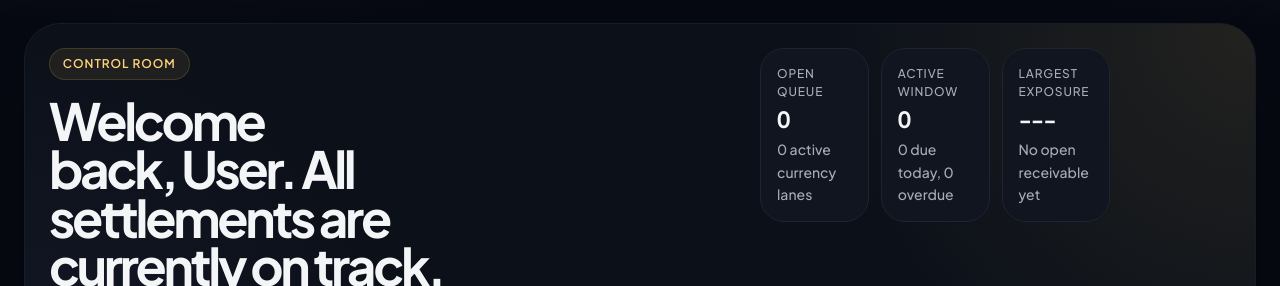
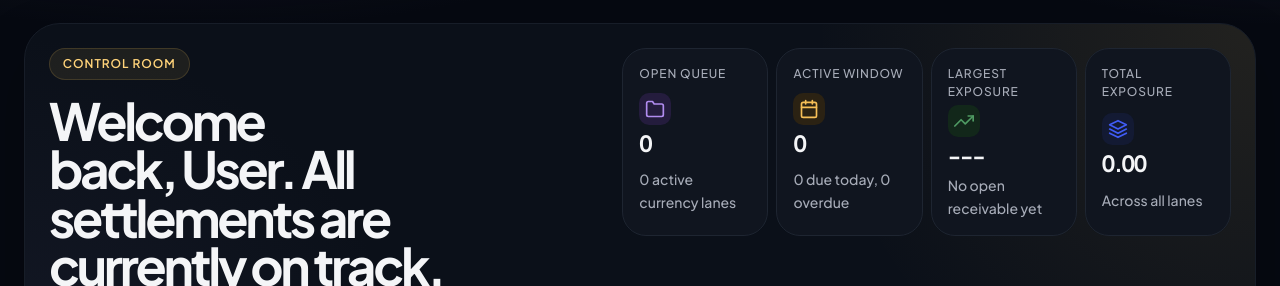
Before and after one commit to OlunladeMuiz/FXGuard, a Next.js app in the folder frontend/: page /dashboard in a window 1280 px wide. Shown: the part 250-536 px from the top of the page. Built offline with nearby package versions, Linux system fonts and the light colour scheme; no server answers; sample sign-in values are in the browser's storage.

Commit message:
feat(dashboard): add icon-chip metric cards, currency-aware total exposure, and layout fixes

```diff
--- a/frontend/src/app/dashboard/page.module.css
+++ b/frontend/src/app/dashboard/page.module.css
@@ -9,7 +9,7 @@
 
 .commandHeader {
   display: grid;
-  grid-template-columns: minmax(0, 1.35fr) minmax(340px, 0.92fr);
+  grid-template-columns: minmax(0, 1fr) minmax(480px, 1.1fr);
   gap: var(--spacing-5);
   padding: var(--spacing-6);
   border-radius: 36px;
@@ -118,7 +118,7 @@
 .deskMetrics {
   display: grid;
   grid-template-columns: repeat(4, minmax(0, 1fr));
-  gap: var(--spacing-3);
+  gap: var(--spacing-2);
   align-self: start;
   align-content: start;
 }
@@ -152,6 +152,7 @@
   letter-spacing: -0.05em;
   font-variant-numeric: tabular-nums lining-nums;
   overflow-wrap: break-word;
+  word-break: break-word;
 }
 
 .metricHint {
@@ -1051,3 +1052,32 @@
     gap: var(--spacing-3);
   }
 }
+
+.metricHeaderRow {
+  display: flex;
+  align-items: center;
+  justify-content: space-between;
+}
+
+@container (max-width: 160px) {
+  .metricHeaderRow {
+    flex-direction: column;
+    align-items: flex-start;
+    gap: var(--spacing-1);
+  }
+}
+
+.metricIconChip {
+  width: 32px;
+  height: 32px;
+  border-radius: 10px;
+  display: inline-flex;
+  align-items: center;
+  justify-content: center;
+  flex-shrink: 0;
+}
+
+.metricIconChipQueue    { background: var(--act-split-bg); color: var(--act-split); }
+.metricIconChipWindow   { background: var(--act-wait-bg); color: var(--act-wait); }
+.metricIconChipExposure { background: var(--act-convert-bg); color: var(--act-convert); }
+.metricIconChipTotal    { background: var(--act-hedge-bg); color: var(--act-hedge); }
--- a/frontend/src/app/dashboard/page.tsx
+++ b/frontend/src/app/dashboard/page.tsx
@@ -1,7 +1,7 @@
 'use client';
 
 import Link from 'next/link';
-import { useEffect, useState } from 'react';
+import { useEffect, useState, useMemo } from 'react';
 
 import styles from './page.module.css';
 import RecommendationPanel from '@/components/fx/RecommendationPanel';
@@ -9,6 +9,9 @@ import { AUTH_USER_UPDATED_EVENT, getUser, getUserDisplayName, type User } from
 import { fetchRecommendation } from '@/lib/api/recommendation';
 import { type Recommendation } from '@/lib/types/recommendation';
 import { fetchAllInvoiceRecords, formatCurrency, type InvoiceRecord } from '@/lib/invoices/editor';
+import { useFXRates } from '@/hooks/useFXRates';
+import { calculateConversion } from '@/lib/utils/calculateConversion';
+import { type CurrencyCode } from '@/types/currency';
 
 type InvoiceSummary = {
   totalCount: number;
@@ -20,6 +23,8 @@ type InvoiceSummary = {
   largestOpenInvoice: InvoiceRecord | null;
   priorityInvoice: InvoiceRecord | null;
   settlementQueue: InvoiceRecord[];
+  totalExposure: number;
+  unresolvedCount: number;
 };
 
 type SettlementTone = 'critical' | 'watch' | 'steady';
@@ -34,17 +39,17 @@ const QUICK_ACTIONS = [
   },
 ];
 
-const EMPTY_INVOICE_SUMMARY: InvoiceSummary = {
-  totalCount: 0,
-  openCount: 0,
-  overdueCount: 0,
-  dueTodayCount: 0,
-  dueSoonCount: 0,
-  currencyCount: 0,
-  largestOpenInvoice: null,
-  priorityInvoice: null,
-  settlementQueue: [],
-};
+
+
+function formatAbbreviatedNumber(value: number): string {
+  if (value >= 1000000) {
+    return (value / 1000000).toLocaleString('en-US', { minimumFractionDigits: 2, maximumFractionDigits: 2 }) + 'M';
+  }
+  if (value >= 1000) {
+    return (value / 1000).toLocaleString('en-US', { minimumFractionDigits: 1, maximumFractionDigits: 1 }) + 'K';
+  }
+  return value.toLocaleString('en-US', { minimumFractionDigits: 2, maximumFractionDigits: 2 });
+}
 
 function formatInvoiceDate(value: string): string {
   const date = new Date(value);
@@ -114,7 +119,11 @@ function compareOpenInvoices(left: InvoiceRecord, right: InvoiceRecord): number
   return right.amount - left.amount;
 }
 
-function getInvoiceSummary(invoices: InvoiceRecord[]): InvoiceSummary {
+function getInvoiceSummary(
+  invoices: InvoiceRecord[],
+  getRate?: (from: CurrencyCode, to: CurrencyCode) => number | null,
+  preferredSettlementCurrency?: string
+): InvoiceSummary {
   const openInvoices = invoices
     .filter((invoice) => OPEN_INVOICE_STATUSES.has(invoice.status.toLowerCase()))
     .sort(compareOpenInvoices);
@@ -132,6 +141,26 @@ function getInvoiceSummary(invoices: InvoiceRecord[]): InvoiceSummary {
     return largest;
   }, null);
 
+  let totalExposure = 0;
+  let unresolvedCount = 0;
+
+  openInvoices.forEach((invoice) => {
+    if (preferredSettlementCurrency && getRate) {
+      if (invoice.currency.toUpperCase() === preferredSettlementCurrency) {
+        totalExposure += invoice.amount;
+      } else {
+        const rate = getRate(invoice.currency as CurrencyCode, preferredSettlementCurrency as CurrencyCode);
+        if (typeof rate === 'number') {
+          totalExposure += calculateConversion(invoice.amount, rate);
+        } else {
+          unresolvedCount++;
+        }
+      }
+    } else {
+      totalExposure += invoice.amount;
+    }
+  });
+
   return {
     totalCount: invoices.length,
     openCount: openInvoices.length,
@@ -145,6 +174,8 @@ function getInvoiceSummary(invoices: InvoiceRecord[]): InvoiceSummary {
     largestOpenInvoice,
     priorityInvoice: openInvoices[0] ?? null,
     settlementQueue: openInvoices.slice(0, 6),
+    totalExposure,
+    unresolvedCount,
   };
 }
 
@@ -224,9 +255,42 @@ function getCommandNarrative(invoiceSummary: InvoiceSummary): string {
   return `${queueSummary}${windowSummary}`;
 }
 
+const FolderIcon = () => (
+  <svg width="20" height="20" viewBox="0 0 24 24" fill="none" stroke="currentColor" strokeWidth="2" strokeLinecap="round" strokeLinejoin="round">
+    <path d="M22 19a2 2 0 0 1-2 2H4a2 2 0 0 1-2-2V5a2 2 0 0 1 2-2h5l2 3h9a2 2 0 0 1 2 2z" />
+  </svg>
+);
+
+const CalendarIcon = () => (
+  <svg width="20" height="20" viewBox="0 0 24 24" fill="none" stroke="currentColor" strokeWidth="2" strokeLinecap="round" strokeLinejoin="round">
+    <rect x="3" y="4" width="18" height="18" rx="2" ry="2" />
+    <line x1="16" y1="2" x2="16" y2="6" />
+    <line x1="8" y1="2" x2="8" y2="6" />
+    <line x1="3" y1="10" x2="21" y2="10" />
+  </svg>
+);
+
+const TrendingUpIcon = () => (
+  <svg width="20" height="20" viewBox="0 0 24 24" fill="none" stroke="currentColor" strokeWidth="2" strokeLinecap="round" strokeLinejoin="round">
+    <polyline points="23 6 13.5 15.5 8.5 10.5 1 18" />
+    <polyline points="17 6 23 6 23 12" />
+  </svg>
+);
+
+const LayersIcon = () => (
+  <svg width="20" height="20" viewBox="0 0 24 24" fill="none" stroke="currentColor" strokeWidth="2" strokeLinecap="round" strokeLinejoin="round">
+    <polygon points="12 2 2 7 12 12 22 7 12 2" />
+    <polyline points="2 12 12 17 22 12" />
+    <polyline points="2 17 12 22 22 17" />
+  </svg>
+);
+
 export default function DashboardPage() {
   const [user, setUser] = useState<User | null>(null);
-  const [invoiceSummary, setInvoiceSummary] = useState<InvoiceSummary>(EMPTY_INVOICE_SUMMARY);
+  const preferredSettlementCurrency = user?.preferred_currency?.trim().toUpperCase() || 'NGN';
+  const { getRate, loading: ratesLoading } = useFXRates(preferredSettlementCurrency as CurrencyCode);
+
+  const [invoices, setInvoices] = useState<InvoiceRecord[]>([]);
   const [invoiceLoading, setInvoiceLoading] = useState(true);
   const [invoiceError, setInvoiceError] = useState<string | null>(null);
   const [recommendation, setRecommendation] = useState<Recommendation | null>(null);
@@ -258,14 +322,14 @@ export default function DashboardPage() {
       setInvoiceError(null);
 
       try {
-        const invoices = await fetchAllInvoiceRecords();
+        const fetchedInvoices = await fetchAllInvoiceRecords();
         if (!cancelled) {
-          setInvoiceSummary(getInvoiceSummary(invoices));
+          setInvoices(fetchedInvoices);
         }
       } catch (error) {
         if (!cancelled) {
           console.error('Failed to load treasury invoice queue:', error);
-          setInvoiceSummary(EMPTY_INVOICE_SUMMARY);
+          setInvoices([]);
           setInvoiceError('The settlement queue could not be loaded.');
         }
       } finally {
@@ -282,13 +346,17 @@ export default function DashboardPage() {
     };
   }, []);
 
+  const invoiceSummary = useMemo(
+    () => getInvoiceSummary(invoices, getRate, preferredSettlementCurrency),
+    [invoices, getRate, preferredSettlementCurrency]
+  );
+
   const displayName = getUserDisplayName(user);
   const priorityInvoice = invoiceSummary.priorityInvoice;
   const priorityWindow = priorityInvoice
     ? getSettlementWindow(getDaysUntilDue(priorityInvoice.dueDate))
     : null;
   const queueRows = invoiceSummary.settlementQueue.filter((invoice) => invoice.id !== priorityInvoice?.id);
-  const preferredSettlementCurrency = user?.preferred_currency?.trim().toUpperCase() || 'NGN';
   const commandHeadline = getCommandHeadline(invoiceSummary);
   const commandNarrative = getCommandNarrative(invoiceSummary);
 
@@ -363,7 +431,12 @@ export default function DashboardPage() {
 
         <div className={styles.deskMetrics}>
             <article className={styles.metricCell}>
-              <span className={styles.metricLabel}>Open queue</span>
+              <div className={styles.metricHeaderRow}>
+                <span className={styles.metricLabel}>Open queue</span>
+                <span className={`${styles.metricIconChip} ${styles.metricIconChipQueue}`}>
+                  <FolderIcon />
+                </span>
+              </div>
               <strong className={styles.metricValue}>{invoiceLoading ? '...' : invoiceSummary.openCount}</strong>
               <p className={styles.metricHint}>
                 {invoiceLoading
@@ -373,7 +446,12 @@ export default function DashboardPage() {
             </article>
 
             <article className={styles.metricCell}>
-              <span className={styles.metricLabel}>Active window</span>
+              <div className={styles.metricHeaderRow}>
+                <span className={styles.metricLabel}>Active window</span>
+                <span className={`${styles.metricIconChip} ${styles.metricIconChipWindow}`}>
+                  <CalendarIcon />
+                </span>
+              </div>
               <strong className={styles.metricValue}>
                 {invoiceLoading ? '...' : invoiceSummary.dueTodayCount + invoiceSummary.overdueCount}
               </strong>
@@ -385,7 +463,12 @@ export default function DashboardPage() {
             </article>
 
             <article className={styles.metricCell}>
-              <span className={styles.metricLabel}>Largest exposure</span>
+              <div className={styles.metricHeaderRow}>
+                <span className={styles.metricLabel}>Largest exposure</span>
+                <span className={`${styles.metricIconChip} ${styles.metricIconChipExposure}`}>
+                  <TrendingUpIcon />
+                </span>
+              </div>
               <strong className={styles.metricValue}>
                 {invoiceSummary.largestOpenInvoice
                   ? formatCurrency(invoiceSummary.largestOpenInvoice.amount, invoiceSummary.largestOpenInvoice.currency)
@@ -395,6 +478,28 @@ export default function DashboardPage() {
                 {invoiceSummary.largestOpenInvoice
                   ? `${invoiceSummary.largestOpenInvoice.clientName}${invoiceSummary.largestOpenInvoice.isSeeded ? ' [Seeded]' : ''}`
                   : 'No open receivable yet'}
+              </p>
+            </article>
+
+            <article className={styles.metricCell}>
+              <div className={styles.metricHeaderRow}>
+                <span className={styles.metricLabel}>Total exposure</span>
+                <span className={`${styles.metricIconChip} ${styles.metricIconChipTotal}`}>
+                  <LayersIcon />
+                </span>
+              </div>
+              <strong
+                className={styles.metricValue}
+                title={invoiceLoading || ratesLoading ? undefined : invoiceSummary.totalExposure.toLocaleString('en-US', { minimumFractionDigits: 2, maximumFractionDigits: 2 })}
+              >
+                {invoiceLoading || ratesLoading
+                  ? '...'
+                  : formatAbbreviatedNumber(invoiceSummary.totalExposure)}
+              </strong>
+              <p className={styles.metricHint}>
+                {invoiceSummary.unresolvedCount > 0
+                  ? `Across all lanes · ${invoiceSummary.unresolvedCount} unavailable`
+                  : 'Across all lanes'}
               </p>
             </article>
           </div>
--- a/frontend/src/hooks/useFXRates.ts
+++ b/frontend/src/hooks/useFXRates.ts
@@ -74,8 +74,13 @@ export const useFXRates = (
 
   const getRate = useCallback(
     (from: CurrencyCode, to: CurrencyCode): number | null => {
-      const rate = state.rates.find((r) => r.base === from && r.quote === to);
-      return rate ? rate.rate : null;
+      const direct = state.rates.find((r) => r.base === from && r.quote === to);
+      if (direct) return direct.rate;
+
+      const inverse = state.rates.find((r) => r.base === to && r.quote === from);
+      if (inverse && inverse.rate !== 0) return 1 / inverse.rate;
+
+      return null;
     },
     [state.rates]
   );
```
